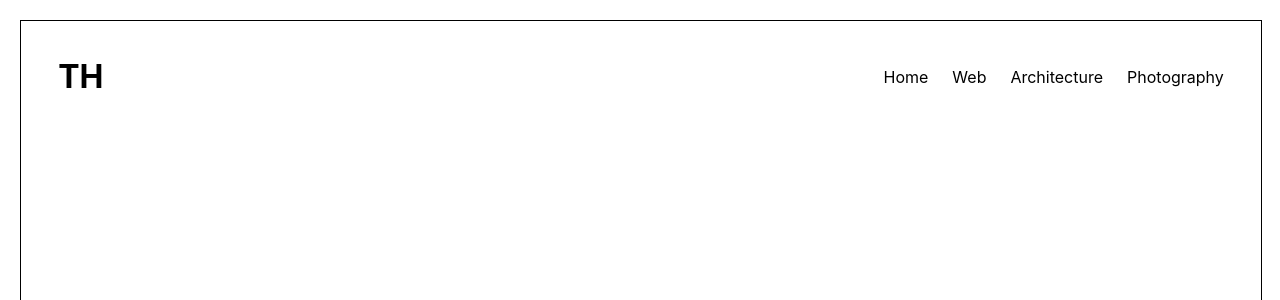
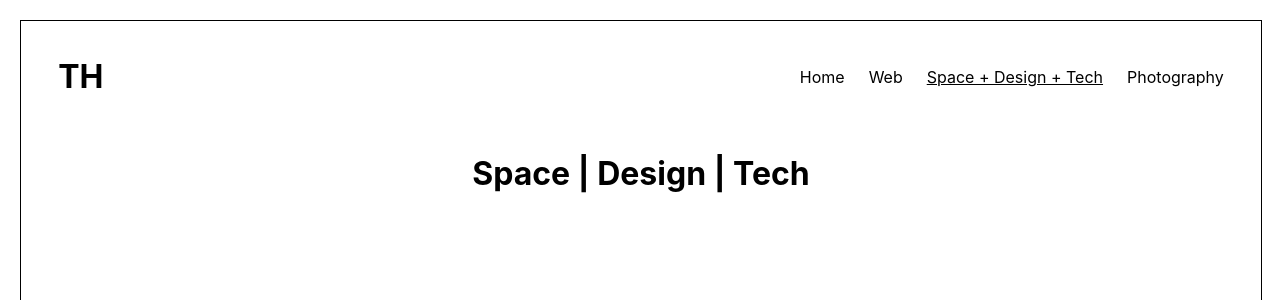
Before and after one commit to taka-2628/portfolio, a React (Create React App) app: page /space-design-tech in a window 1280 px wide. Shown: the top 300 px of the page. Built offline with nearby package versions, Linux system fonts and the light colour scheme.

Commit message:
fix: changed architecture component to space design tech component

```diff
--- a/src/components/App.js
+++ b/src/components/App.js
@@ -5,7 +5,7 @@ import "../stylesheets/App.css";
 import Header from './Header';
 import Home from './Home';
 import Web from './Web';
-import Architecture from './Architecture';
+import SpaceDesignTech from './SpaceDesignTech';
 import Photography from './Photography';
 
 import { BackgroundContext } from './context/background';
@@ -24,8 +24,8 @@ function App() {
         <Route exact path="/web">
           <Web/>
         </Route>
-        <Route exact path="/architecture">
-          <Architecture/>
+        <Route exact path="/space-design-tech">
+          <SpaceDesignTech />
         </Route>
         <Route exact path="/photography">
           <Photography/>
--- a/src/components/NavBar.js
+++ b/src/components/NavBar.js
@@ -34,14 +34,14 @@ function NavBar(){
         Web
       </NavLink>
       <NavLink
-        to="/architecture"
+        to="/space-design-tech"
         exact
         style={linkStyles}
         activeStyle={{
           textDecoration: "underline",
         }}
       >
-        Architecture
+        Space + Design + Tech
       </NavLink>
       <NavLink
         to="/photography"
--- a/src/components/Architecture.js
+++ b/src/components/SpaceDesignTech.js
@@ -2,7 +2,7 @@ import React, { useContext, useEffect }  from "react";
 import { useRouteMatch } from "react-router-dom";
 import { BackgroundContext } from './context/background';
 
-function Architecture(){
+function SpaceDesignTech(){
   const match = useRouteMatch();
   console.log(match);
 
@@ -14,9 +14,9 @@ function Architecture(){
 
   return (
     <div>
-      <h1>Architecture</h1>
+      <h1>Space | Design | Tech</h1>
     </div>
   )
 }
 
-export default Architecture;
+export default SpaceDesignTech;
```
